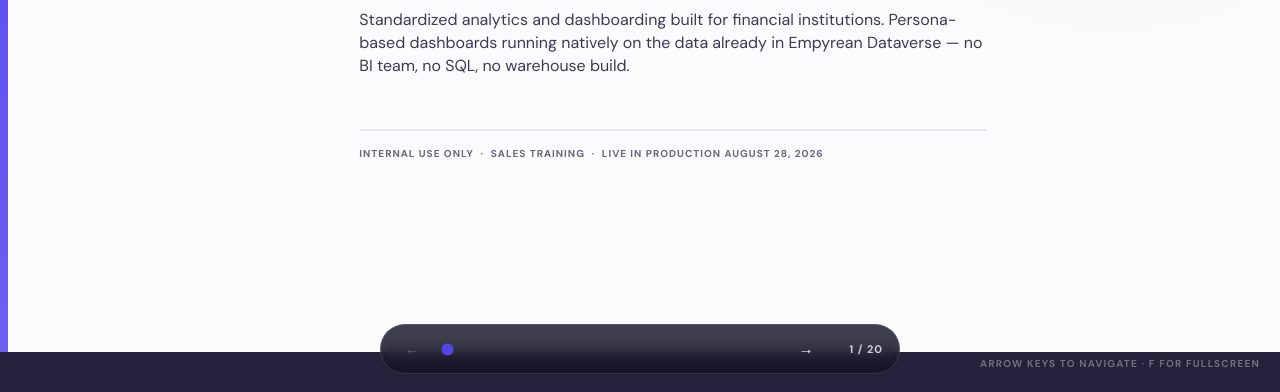
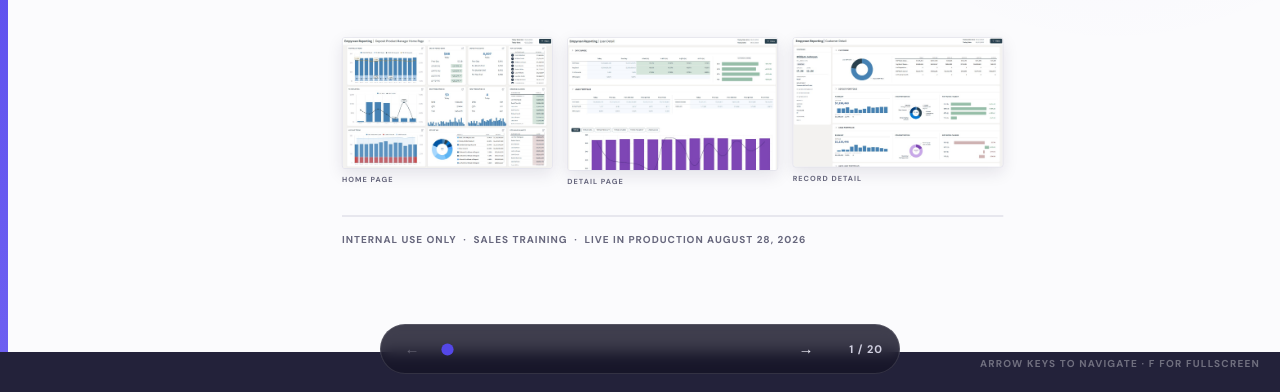
Before and after one commit to JeffTruitt/console-sales-deck, a plain HTML site: page index.html in a window 1280 px wide. Shown: the part 408-800 px from the top of the page. Drawn offline with Linux system fonts and the light colour scheme.

Commit message:
Add product thumbnails to the title slide

```diff
--- a/index.html
+++ b/index.html
@@ -24,6 +24,20 @@
     <div class="kicker">Internal Sales Enablement &nbsp;·&nbsp; Community Banks &amp; Credit Unions</div>
     <h1>Empyrean Reporting:<br />Console</h1>
     <p class="lede">Standardized analytics and dashboarding built for financial institutions. Persona-based dashboards running natively on the data already in Empyrean Dataverse — no BI team, no SQL, no warehouse build.</p>
+    <div class="thumbs">
+      <figure>
+        <img src="images/homepage.png" alt="Console persona home page" />
+        <figcaption>Home page</figcaption>
+      </figure>
+      <figure>
+        <img src="images/detail-page.png" alt="Console detail page" />
+        <figcaption>Detail page</figcaption>
+      </figure>
+      <figure>
+        <img src="images/record-detail.png" alt="Console record detail page" />
+        <figcaption>Record detail</figcaption>
+      </figure>
+    </div>
     <div class="meta">Internal use only &nbsp;·&nbsp; Sales training &nbsp;·&nbsp; Live in production August 28, 2026</div>
   </section>
 
--- a/styles.css
+++ b/styles.css
@@ -142,8 +142,34 @@
   line-height: 1.45;
 }
 
+.title-slide .thumbs {
+  display: flex;
+  gap: 22px;
+  margin-top: 44px;
+}
+
+.title-slide figure { width: 316px; margin: 0; }
+
+.title-slide figure img {
+  display: block;
+  width: 100%;
+  border: 1px solid var(--line);
+  border-radius: 4px;
+  background: #fff;
+  box-shadow: 0 8px 24px rgba(25, 23, 55, .1);
+}
+
+.title-slide figcaption {
+  margin-top: 9px;
+  color: var(--muted);
+  font-size: 11px;
+  font-weight: 700;
+  letter-spacing: .14em;
+  text-transform: uppercase;
+}
+
 .title-slide .meta {
-  margin-top: 54px;
+  margin-top: 44px;
   padding-top: 24px;
   border-top: 2px solid var(--line);
   color: var(--muted);
```
